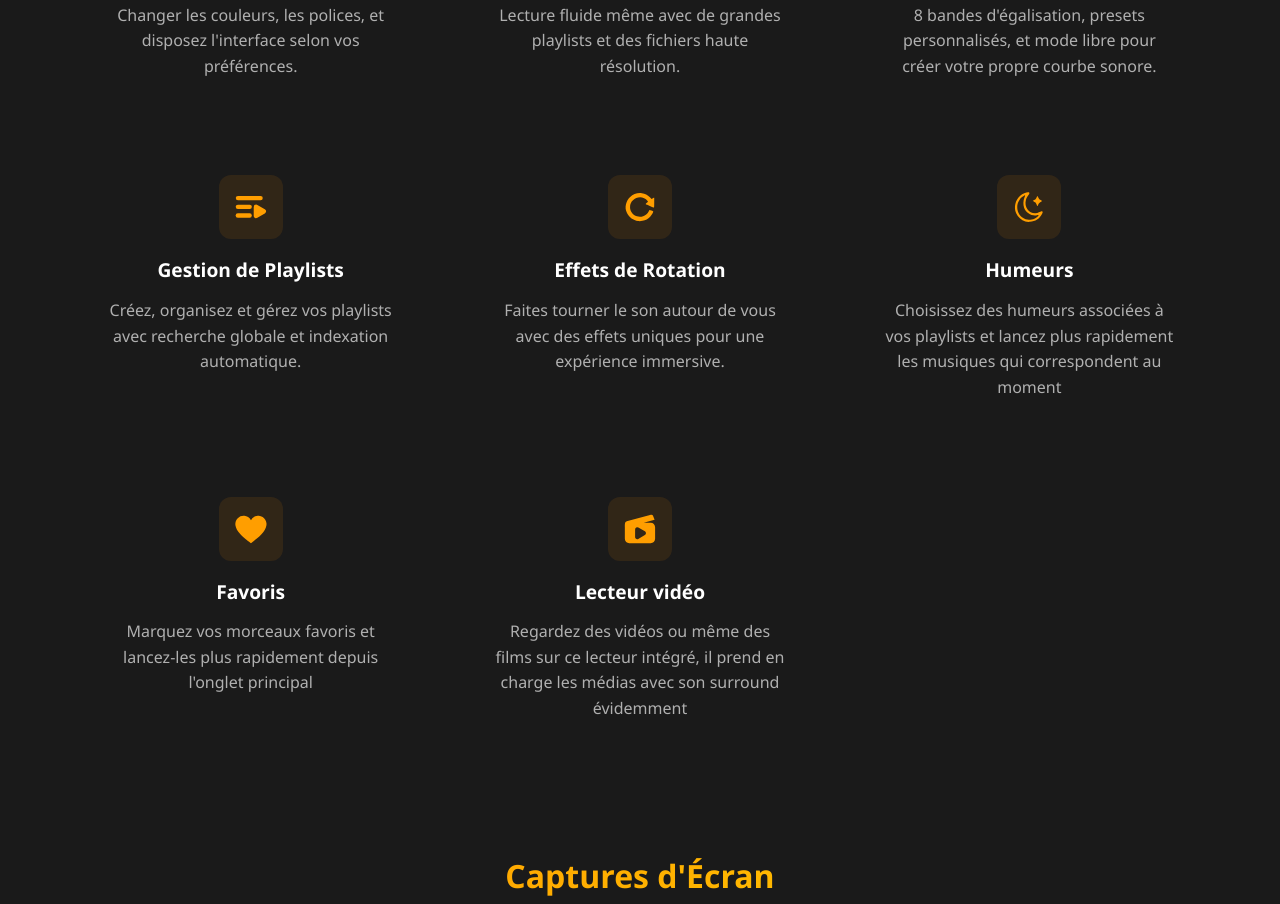
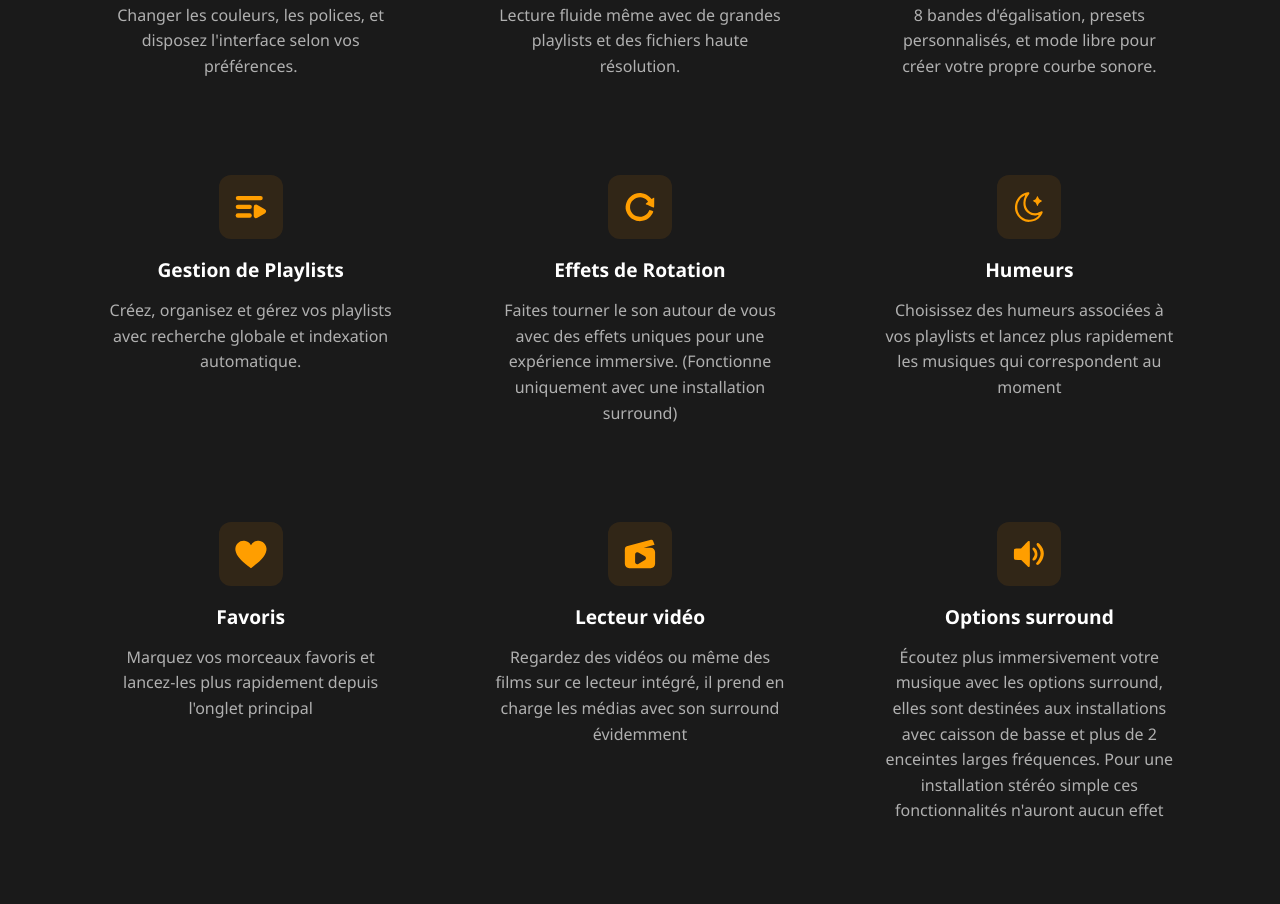
Before and after one commit to BalzaTer/SolarSound-Website, a plain HTML site: page presentation.html in a window 1280 px wide. Shown: the part 1535-2439 px from the top of the page. Drawn offline with Linux system fonts and the light colour scheme.

Commit message:
ajout d'un aperçu pour le 5.1

```diff
--- a/presentation.html
+++ b/presentation.html
@@ -92,7 +92,7 @@
                     <p class="feature-description">Changer les couleurs, les polices, et disposez l'interface selon vos préférences.</p>
                 </div>
 
-                <div class="feature-card fade-on-scroll" data-video="fAmDU8Mh6ec" role="button" data-delay="0.3s">
+                <div class="feature-card fade-on-scroll" data-video="fAmDU8Mh6ec" role="button" data-delay="0.2s">
                     <div class="feature-icon">
                         <img src="assets/images/icons/demarrage.svg" alt="Performances">
                     </div>
@@ -100,7 +100,7 @@
                     <p class="feature-description">Lecture fluide même avec de grandes playlists et des fichiers haute résolution.</p>
                 </div>
 
-                <div class="feature-card fade-on-scroll" data-video="J-LnGzp1rec" role="button" data-delay="0.4s">
+                <div class="feature-card fade-on-scroll" data-video="J-LnGzp1rec" role="button" data-delay="0.3s">
                     <div class="feature-icon">
                         <img src="assets/images/icons/egaliseur.svg" alt="Égaliseur">
                     </div>
@@ -110,7 +110,7 @@
                     </p>
                 </div>
 
-                <div class="feature-card fade-on-scroll" data-video="6lsUX5rRBP4" role="button" data-delay="0.5s">
+                <div class="feature-card fade-on-scroll" data-video="6lsUX5rRBP4" role="button" data-delay="0.4s">
                     <div class="feature-icon">
                         <img src="assets/images/icons/playlist.svg" alt="Playlist">
                     </div>
@@ -120,17 +120,17 @@
                     </p>
                 </div>
 
-                <div class="feature-card fade-on-scroll" data-video="lHUqp6TToZ4" role="button" data-delay="0.6s">
+                <div class="feature-card fade-on-scroll" data-video="lHUqp6TToZ4" role="button" data-delay="0.5s">
                     <div class="feature-icon">
                         <img src="assets/images/icons/rotation.svg" alt="Rotation">
                     </div>
                     <h3 class="feature-title">Effets de Rotation</h3>
                     <p class="feature-description">
-                        Faites tourner le son autour de vous avec des effets uniques pour une expérience immersive.
+                        Faites tourner le son autour de vous avec des effets uniques pour une expérience immersive. (Fonctionne uniquement avec une installation surround)
                     </p>
                 </div>
 
-                <div class="feature-card fade-on-scroll" data-video="3jDIafSLBcs" role="button" data-delay="0.7s">
+                <div class="feature-card fade-on-scroll" data-video="3jDIafSLBcs" role="button" data-delay="0.6s">
                     <div class="feature-icon">
                         <img src="assets/images/icons/chill.svg" alt="Humeurs">
                     </div>
@@ -140,7 +140,7 @@
                     </p>
                 </div>
 
-                <div class="feature-card fade-on-scroll" data-video="kUweWpw4_Zk" role="button" data-delay="0.8s">
+                <div class="feature-card fade-on-scroll" data-video="kUweWpw4_Zk" role="button" data-delay="0.7s">
                     <div class="feature-icon">
                         <img src="assets/images/icons/heart.svg" alt="Favoris">
                     </div>
@@ -150,13 +150,23 @@
                     </p>
                 </div>
 
-                <div class="feature-card fade-on-scroll" data-video="UmeZFP2THO0" role="button" data-delay="0.9s">
+                <div class="feature-card fade-on-scroll" data-video="UmeZFP2THO0" role="button" data-delay="0.8s">
                     <div class="feature-icon">
                         <img src="assets/images/icons/video.svg" alt="Vidéo">
                     </div>
                     <h3 class="feature-title">Lecteur vidéo</h3>
                     <p class="feature-description">
                         Regardez des vidéos ou même des films sur ce lecteur intégré, il prend en charge les médias avec son surround évidemment
+                    </p>
+                </div>
+
+                <div class="feature-card fade-on-scroll" data-video="B5CcobXGXZY" role="button" data-delay="0.9s">
+                    <div class="feature-icon">
+                        <img src="assets/images/icons/surround.svg" alt="Vidéo">
+                    </div>
+                    <h3 class="feature-title">Options surround</h3>
+                    <p class="feature-description">
+                        Écoutez plus immersivement votre musique avec les options surround, elles sont destinées aux installations avec caisson de basse et plus de 2 enceintes larges fréquences. Pour une installation stéréo simple ces fonctionnalités n'auront aucun effet
                     </p>
                 </div>
             </div>
```
